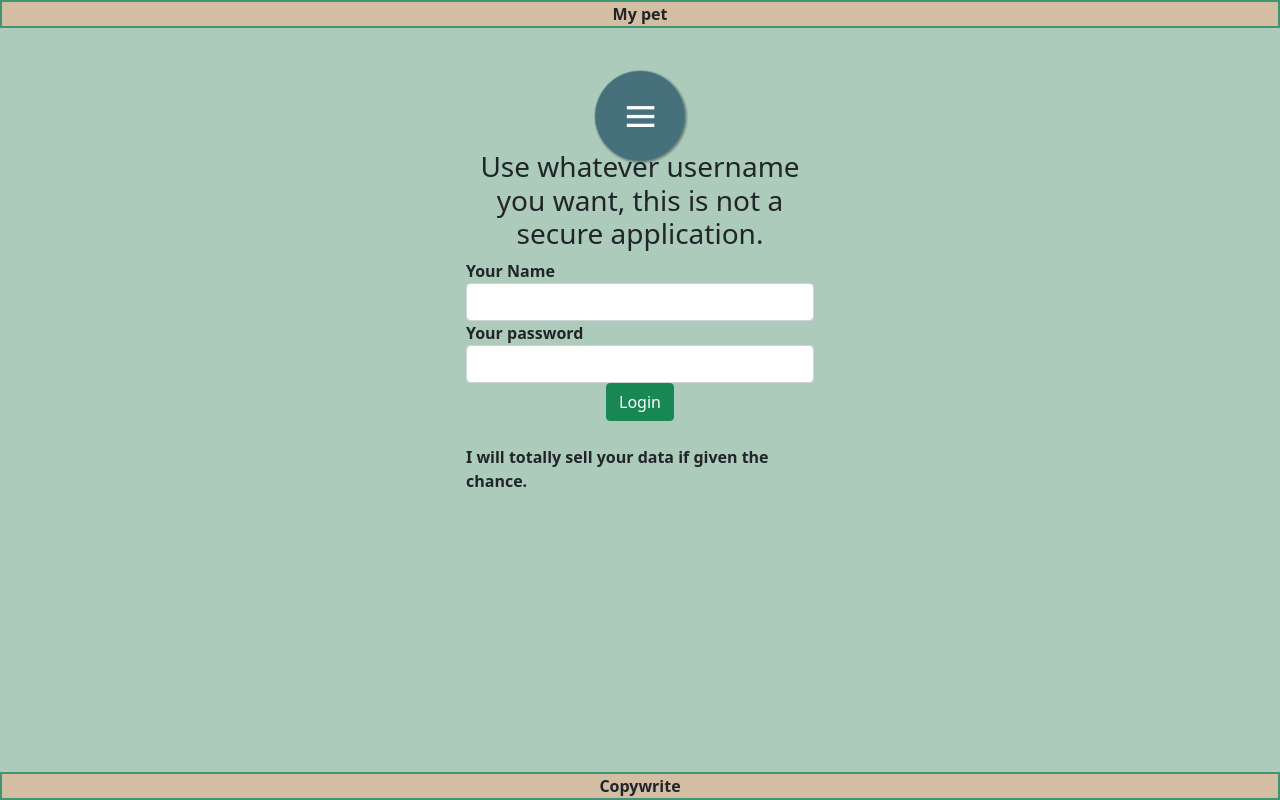
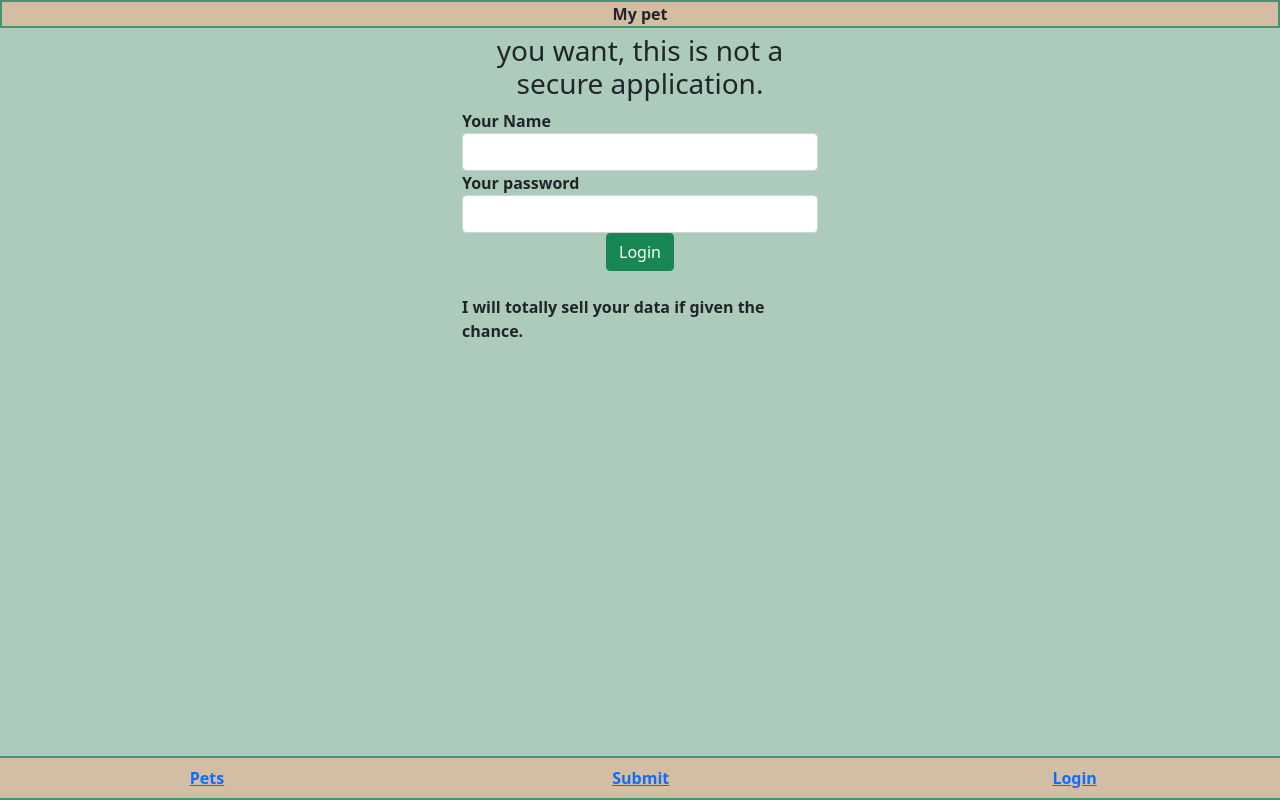
Before and after one commit to DylanBozarth/MyPet, a React (Create React App) app in the folder front/: page /login in a window 1280 px wide. Built offline with nearby package versions, Linux system fonts and the light colour scheme.

Commit message:
no gooey

```diff
--- a/front/src/App.js
+++ b/front/src/App.js
@@ -23,42 +23,7 @@ function App() {
   return (
     <div className="container">
 
-<nav class="menu">
-  <input type="checkbox" href="#" class="menu-open" name="menu-open" id="menu-open"/>
-  <label class="menu-open-button" for="menu-open">
-    <span class="hamburger hamburger-1"></span>
-    <span class="hamburger hamburger-2"></span>
-    <span class="hamburger hamburger-3"></span>
-  </label>
 
-  <a href="#" class="menu-item about"> <Link to="/login">Login</Link></a>
-  <a href="#" class="menu-item capabilities"> <Link to="/submit">submit</Link></a>
-  <a href="#" class="menu-item "><Link to="/">Home</Link> </a>
-
-
-</nav>
-<svg xmlns="http://www.w3.org/2000/svg" version="1.1">
-    <defs>
-      <filter id="shadowed-goo">
-
-          <feGaussianBlur in="SourceGraphic" result="blur" stdDeviation="10" />
-          <feColorMatrix in="blur" mode="matrix" values="1 0 0 0 0  0 1 0 0 0  0 0 1 0 0  0 0 0 18 -7" result="goo" />
-          <feGaussianBlur in="goo" stdDeviation="3" result="shadow" />
-          <feColorMatrix in="shadow" mode="matrix" values="0 0 0 0 0  0 0 0 0 0  0 0 0 0 0  0 0 0 1 -0.2" result="shadow" />
-          <feOffset in="shadow" dx="1" dy="1" result="shadow" />
-          <feBlend in2="shadow" in="goo" result="goo" />
-          <feBlend in2="goo" in="SourceGraphic" result="mix" />
-      </filter>
-      <filter id="goo">
-          <feGaussianBlur in="SourceGraphic" result="blur" stdDeviation="10" />
-          <feColorMatrix in="blur" mode="matrix" values="1 0 0 0 0  0 1 0 0 0  0 0 1 0 0  0 0 0 18 -7" result="goo" />
-          <feBlend in2="goo" in="SourceGraphic" result="mix" />
-      </filter>
-    </defs>
-</svg>
-      {/* end of navigation /
-       */}
-      <div className="container-fluid  ">
       <div className="header text-center">My pet</div>
         <Switch>
           <Route
@@ -89,9 +54,19 @@ function App() {
             )}
           />
         </Switch>
+
+      <div className="navbar row">
+        <div className="col-lg-4 nav-text">
+          <Link to ="/">Pets</Link>
+        </div>
+        <div className="col-lg-4 nav-text">
+          <Link to="/submit">Submit</Link>
+        </div>
+        <div className="col-lg-4 nav-text">
+         <Link to="/login">Login</Link>
+        </div>
       </div>
 
-      <div className="footer text-center">Copywrite</div>
     </div>
   );
 }
--- a/front/src/App.scss
+++ b/front/src/App.scss
@@ -6,33 +6,31 @@ $fifth: #44707c;
 body {
   background-color: $second;
 font-weight: bolder;
-  height: 100%;
-  width: 100%;
-  overflow-x:hidden;
+
 }
 .white {
   color: white !important;
 }
+
 .petimage {
 
   object-fit: cover;
 width: 100%;
 height: 250px;
 }
-.nav-bar {
-  border: solid 2px $forth;
-  width: 100%;
-  background-color: $third;
-  margin-bottom: 3vh;
+.navbar {
+	border: solid 2px $forth;
+	position: fixed;
+	right: 0;
+	bottom: 0;
+	left: 0;
+	width: 102%;
+	background-color: $third;
+
 }
-.footer {
-  border: solid 2px $forth;
-  position: fixed;
-  right: 0;
-  bottom: 0;
-  left: 0;
-  width: 100%;
-  background-color: $third;
+.nav-text {
+	color: white;
+	text-align: center;
 }
 .header {
 	border: solid 2px $forth;
@@ -43,26 +41,19 @@ height: 250px;
 	width: 100%;
 	background-color: $third;
   }
-.navbox {
-
- padding: 1rem;
-}
-.navtext {
- color: white;
-  text-align: center;
-font-size: 25px;
-}
 
 .text-right {
   text-align: right;
 }
+.petlist {
+  margin-bottom: 200vh;
+}
 .card {
-  margin: 1rem;
   background-color: $forth;
   transition: all 0.3s cubic-bezier(0.25, 0.8, 0.25, 1);
   box-shadow: 0 1px 3px rgba(0, 0, 0, 0.12), 0 1px 2px rgba(0, 0, 0, 0.24);
   border: solid 2.5px black;
- height: 100%;
+ margin-top: 12vh;
 }
 .card:hover {
   box-shadow: 0 20px 35px rgba(0, 0, 0, 0.25), 0 10px 10px rgba(0, 0, 0, 0.22);
@@ -79,188 +70,9 @@ font-size: 25px;
   color: white;
 }
 
-.example2 .navbar-brand>img {
-  padding: 7px 15px;
-}
 .submitbox {
   text-align: center;
 }
 .submitInputs {
   font-size: 200%;
 }
-
-
-// heres where the nav starts
-
-
-
-
-  .menu {
-	-webkit-filter: url("#shadowed-goo");
-			filter: url("#shadowed-goo");
-  }
-
-  .menu-item, .menu-open-button {
-	background: $fifth;
-	border-radius: 100%;
-	width: 80px;
-	height: 80px;
-	margin-left: -40px;
-	position: fixed;
-	bottom: 20px;
-	color: white;
-	text-align: center;
-	line-height: 80px;
-	-webkit-transform: translate3d(0, 0, 0);
-			transform: translate3d(0, 0, 0);
-	-webkit-transition: -webkit-transform ease-out 200ms;
-	transition: -webkit-transform ease-out 200ms;
-	transition: transform ease-out 200ms;
-	transition: transform ease-out 200ms, -webkit-transform ease-out 200ms;
-  }
-
-  .menu-open {
-	display: none;
-  }
-
-  .hamburger {
-	width: 25px;
-	height: 3px;
-	background: white;
-	display: block;
-	position: absolute;
-	top: 50%;
-	left: 50%;
-	margin-left: -12.5px;
-	margin-top: -1.5px;
-	-webkit-transition: -webkit-transform 200ms;
-	transition: -webkit-transform 200ms;
-	transition: transform 200ms;
-	transition: transform 200ms, -webkit-transform 200ms;
-  }
-
-  .hamburger-1 {
-	-webkit-transform: translate3d(0, -8px, 0);
-			transform: translate3d(0, -8px, 0);
-  }
-
-  .hamburger-2 {
-	-webkit-transform: translate3d(0, 0, 0);
-			transform: translate3d(0, 0, 0);
-  }
-
-  .hamburger-3 {
-	-webkit-transform: translate3d(0, 8px, 0);
-			transform: translate3d(0, 8px, 0);
-  }
-
-  .menu-open:checked + .menu-open-button .hamburger-1 {
-	-webkit-transform: translate3d(0, 0, 0) rotate(45deg);
-			transform: translate3d(0, 0, 0) rotate(45deg);
-  }
-  .menu-open:checked + .menu-open-button .hamburger-2 {
-	-webkit-transform: translate3d(0, 0, 0) scale(0.1, 1);
-			transform: translate3d(0, 0, 0) scale(0.1, 1);
-  }
-  .menu-open:checked + .menu-open-button .hamburger-3 {
-	-webkit-transform: translate3d(0, 0, 0) rotate(-45deg);
-			transform: translate3d(0, 0, 0) rotate(-45deg);
-  }
-
-  .menu {
-	position: fixed;
-	left: 50%;
-	top: 0;
-	margin-left: -190px;
-	padding-left: 190px;
-	width: 	18vw;
-	height: 22vh;
-	-webkit-box-sizing: border-box;
-			box-sizing: border-box;
-	font-size: 20px;
-  }
-
-  .menu-item:hover {
-	background: white;
-	color: #ff4081;
-  }
-  .menu-item:nth-child(3) {
-	-webkit-transition-duration: 70ms;
-			transition-duration: 70ms;
-  }
-  .menu-item:nth-child(4) {
-	-webkit-transition-duration: 130ms;
-			transition-duration: 130ms;
-  }
-  .menu-item:nth-child(5) {
-	-webkit-transition-duration: 190ms;
-			transition-duration: 190ms;
-  }
-  .menu-item:nth-child(6) {
-	-webkit-transition-duration: 250ms;
-			transition-duration: 250ms;
-  }
-  .menu-item:nth-child(7) {
-	-webkit-transition-duration: 310ms;
-			transition-duration: 310ms;
-  }
-
-  .menu-open-button {
-	z-index: 2;
-	-webkit-transition-timing-function: cubic-bezier(0.175, 0.885, 0.32, 1.275);
-			transition-timing-function: cubic-bezier(0.175, 0.885, 0.32, 1.275);
-	-webkit-transition-duration: 400ms;
-			transition-duration: 400ms;
-	-webkit-transform: scale(1.1, 1.1) translate3d(0, 0, 0);
-			transform: scale(1.1, 1.1) translate3d(0, 0, 0);
-	cursor: pointer;
-  }
-
-  .menu-open-button:hover {
-	-webkit-transform: scale(1.2, 1.2) translate3d(0, 0, 0);
-			transform: scale(1.2, 1.2) translate3d(0, 0, 0);
-  }
-
-  .menu-open:checked + .menu-open-button {
-	-webkit-transition-timing-function: linear;
-			transition-timing-function: linear;
-	-webkit-transition-duration: 200ms;
-			transition-duration: 200ms;
-	-webkit-transform: scale(0.8, 0.8) translate3d(0, 0, 0);
-			transform: scale(0.8, 0.8) translate3d(0, 0, 0);
-  }
-
-  .menu-open:checked ~ .menu-item {
-	-webkit-transition-timing-function: cubic-bezier(0.935, 0, 0.34, 1.33);
-			transition-timing-function: cubic-bezier(0.935, 0, 0.34, 1.33);
-  }
-  .menu-open:checked ~ .menu-item:nth-child(3) {
-	-webkit-transition-duration: 160ms;
-			transition-duration: 160ms;
-	-webkit-transform: translate3d(-114.42548px, -11.48084px, 0);
-			transform: translate3d(-114.42548px, -11.48084px, 0);
-  }
-  .menu-open:checked ~ .menu-item:nth-child(4) {
-	-webkit-transition-duration: 240ms;
-			transition-duration: 240ms;
-	-webkit-transform: translate3d(-77.18543px, -85.2491px, 0);
-			transform: translate3d(-77.18543px, -85.2491px, 0);
-  }
-  .menu-open:checked ~ .menu-item:nth-child(5) {
-	-webkit-transition-duration: 320ms;
-			transition-duration: 320ms;
-	-webkit-transform: translate3d(-0.09158px, -114.99996px, 0);
-			transform: translate3d(-0.09158px, -114.99996px, 0);
-  }
-  .menu-open:checked ~ .menu-item:nth-child(6) {
-	-webkit-transition-duration: 400ms;
-			transition-duration: 400ms;
-	-webkit-transform: translate3d(77.04956px, -85.37192px, 0);
-			transform: translate3d(77.04956px, -85.37192px, 0);
-  }
-  .menu-open:checked ~ .menu-item:nth-child(7) {
-	-webkit-transition-duration: 480ms;
-			transition-duration: 480ms;
-	-webkit-transform: translate3d(114.40705px, -11.66307px, 0);
-			transform: translate3d(114.40705px, -11.66307px, 0);
-  }
--- a/front/src/components/login.js
+++ b/front/src/components/login.js
@@ -22,7 +22,7 @@ useEffect(() => {
   }
 
   return (
-    <div className="row">
+    <div className="row login">
     <div className="col-sm-4"></div>
     <div className="submit-form col-sm-4">
       <h3 className="text-center">Use whatever username you want, this is not a secure application.</h3>
--- a/front/src/components/pet-list.js
+++ b/front/src/components/pet-list.js
@@ -3,8 +3,7 @@ import React, { useState, useEffect } from "react";
 import axios from "axios";
 const RestaurantsList = (props) => {
   const [pets, setPets] = useState([]);
-  const [searchName, setSearchName] = useState("");
-  const [searchType, setSearchType] = useState("");
+
   useEffect(() => {
     getPetInfo();
 
@@ -20,24 +19,8 @@ const RestaurantsList = (props) => {
     setPets(json.pets);
   }
 
-  const find = (query, by) => {
-    getPetInfo
-      .find(query, by)
-      .then((response) => {
-        setPets(response.data.restaurants);
-      })
-      .catch((e) => {
-        console.log(e);
-      });
-  };
 
-  const findByName = () => {
-    find(searchName, "name");
-  };
 
-  const findByType = () => {
-    find(searchType, "type");
-  };
   const deletePet = (e, ) => {
       e.preventDefault();
     let data = {
@@ -58,7 +41,7 @@ const RestaurantsList = (props) => {
 
   if (pets && props.user) {
     return (
-      <div className="row body">
+      <div className="row ">
         {pets.map((pets) => {
           return (
             <div className="col-lg-4 text-center">
@@ -79,15 +62,7 @@ const RestaurantsList = (props) => {
                   ></img>
                   <p className="card-text-title card-text">Fun fact about {pets.pet}:</p>
                   <p className="card-text">{pets.desc}</p>
-                  <div className="row">
-                    {/*} <Link
-                      to={"/pets/" + pets._id}
-                      className="btn btn-primary col-lg-5 mx-1 mb-1"
-                    >
-                      View Comments
-                    </Link>
-          */}
-                  </div>
+
                 </div>
               </div>
             </div>
```
